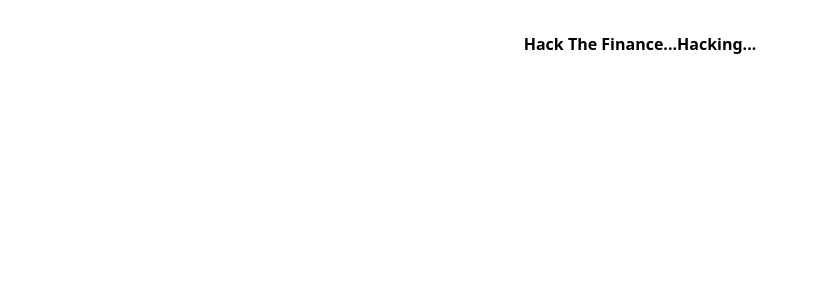
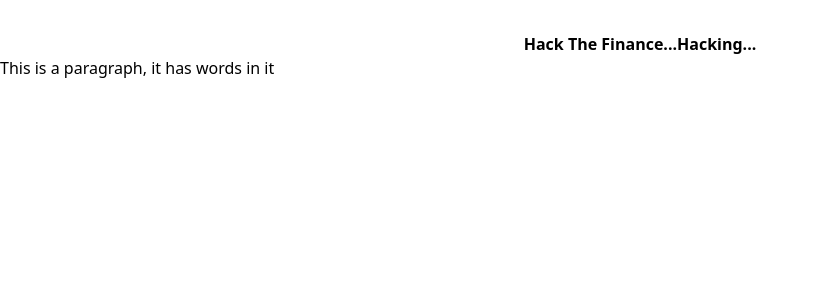
Before and after one commit to stefin0/hack-the-finance, a Next.js app: page / in a window 1280 px wide. Shown: the top 300 px of the page, without its empty margins (0-819 px from the left). Built offline with nearby package versions, Linux system fonts and the light colour scheme.

Commit message:
Co-authored-by: ashleylinaresg <ashleylinaresg@users.noreply.github.com> Co-authored-by: allenrosales1 <allenrosales1@users.noreply.github.com> Co-authored-by: mgall021 <mgall021@users.noreply.github.com>
Message

```diff
--- a/app/page.tsx
+++ b/app/page.tsx
@@ -8,6 +8,7 @@ export default function Home() {
       <h1 className="text-center mt-8 font-extrabold">
         Hack The Finance...Hacking...
       </h1>
+      <p>This is a paragraph, it has words in it</p>
     </main>
   );
 }
--- /dev/null
+++ b/app/savings/page.tsx
@@ -0,0 +1,3 @@
+export default function savings() {
+  return <div>this is the savings page!</div>;
+}
```
